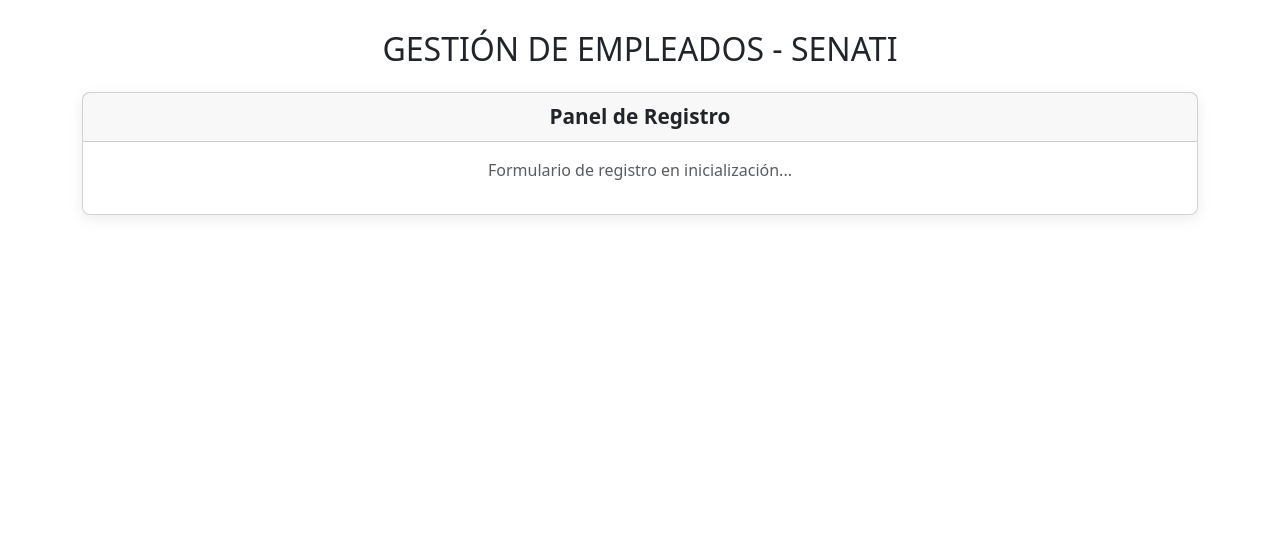
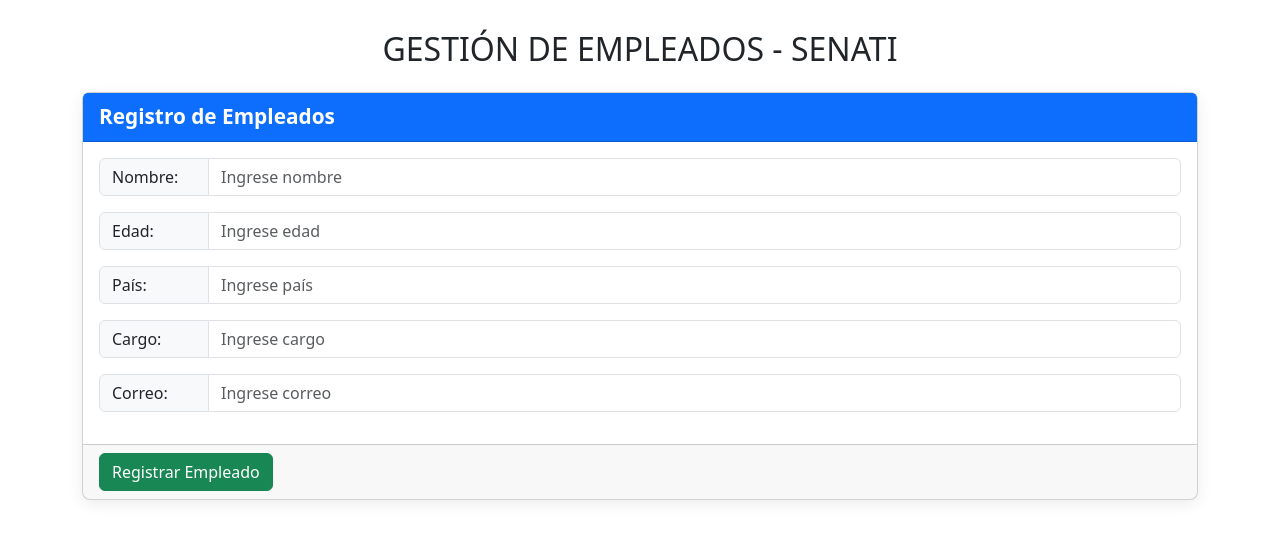
Before and after one commit to Jororori/Proyecto_Empleados, a React (Create React App) app in the folder client/: page / in a window 1280 px wide. Shown: the top 540 px of the page. Built offline with nearby package versions, Linux system fonts and the light colour scheme.

Commit message:
feat(client): implementar formulario reactivo de registro de empleados

```diff
--- a/client/src/App.js
+++ b/client/src/App.js
@@ -13,10 +13,32 @@ function App() {
   return (
     <div className="container App">
       <h2 className="text-center mb-4">GESTIÓN DE EMPLEADOS - SENATI</h2>
-      <div className="card text-center">
-        <div className="card-header">Panel de Registro</div>
+      <div className="card">
+        <div className="card-header bg-primary text-white">Registro de Empleados</div>
         <div className="card-body">
-          <p className="text-muted">Formulario de registro en inicialización...</p>
+          <div className="input-group mb-3">
+            <span className="input-group-text">Nombre:</span>
+            <input type="text" onChange={(e) => setNombre(e.target.value)} value={nombre} className="form-control" placeholder="Ingrese nombre" />
+          </div>
+          <div className="input-group mb-3">
+            <span className="input-group-text">Edad:</span>
+            <input type="number" onChange={(e) => setEdad(e.target.value)} value={edad} className="form-control" placeholder="Ingrese edad" />
+          </div>
+          <div className="input-group mb-3">
+            <span className="input-group-text">País:</span>
+            <input type="text" onChange={(e) => setPais(e.target.value)} value={pais} className="form-control" placeholder="Ingrese país" />
+          </div>
+          <div className="input-group mb-3">
+            <span className="input-group-text">Cargo:</span>
+            <input type="text" onChange={(e) => setCargo(e.target.value)} value={cargo} className="form-control" placeholder="Ingrese cargo" />
+          </div>
+          <div className="input-group mb-3">
+            <span className="input-group-text">Correo:</span>
+            <input type="email" onChange={(e) => setCorreo(e.target.value)} value={correo} className="form-control" placeholder="Ingrese correo" />
+          </div>
+        </div>
+        <div className="card-footer text-muted">
+          <button className="btn btn-success">Registrar Empleado</button>
         </div>
       </div>
     </div>
```
